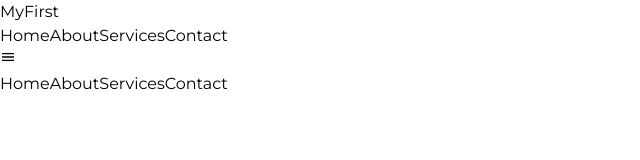
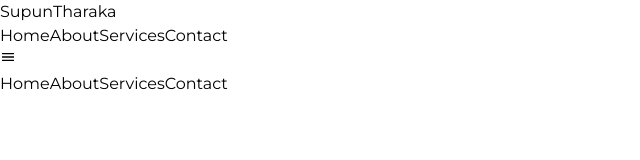
Before and after one commit to Supun-01/st-portfolio, a React (Vite) app: page / in a window 1280 px wide. Shown: the top 160 px of the page, without its empty margins (0-640 px from the left). Built offline with nearby package versions, Linux system fonts and the light colour scheme.

Commit message:
Change navbar Name

```diff
--- a/src/components/NavBar.jsx
+++ b/src/components/NavBar.jsx
@@ -22,7 +22,7 @@
         <nav className="bg-blue-gray-200 p-4">
             <div className="flex flex-wrap justify-between items-center container mx-auto">
                 <div>
-                    <h1 className="text-2xl">MyFirst</h1>
+                    <h1 className="text-2xl">SupunTharaka</h1>
                 </div>
                 <div className="hidden md:block">
                     {navBarLinks}
```
